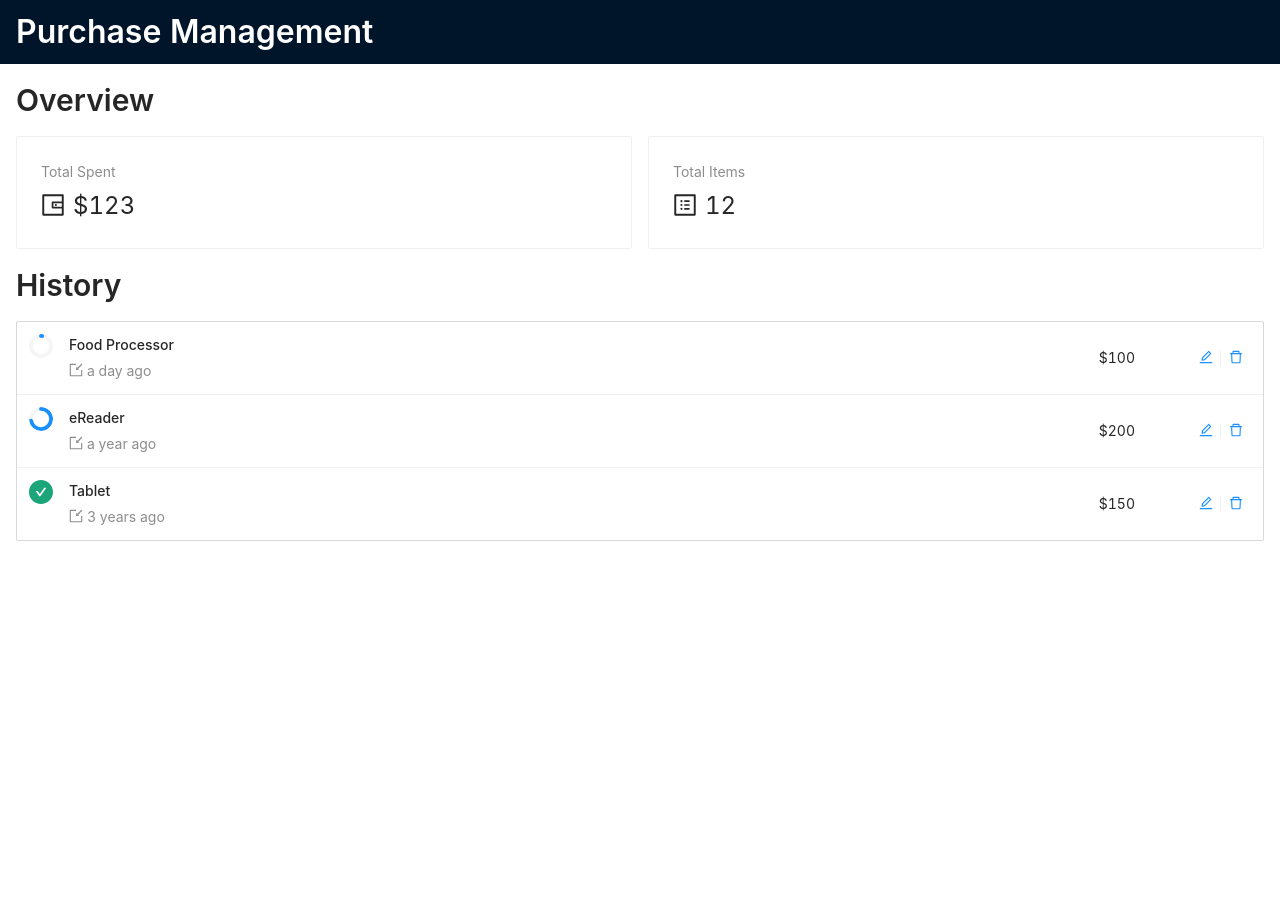
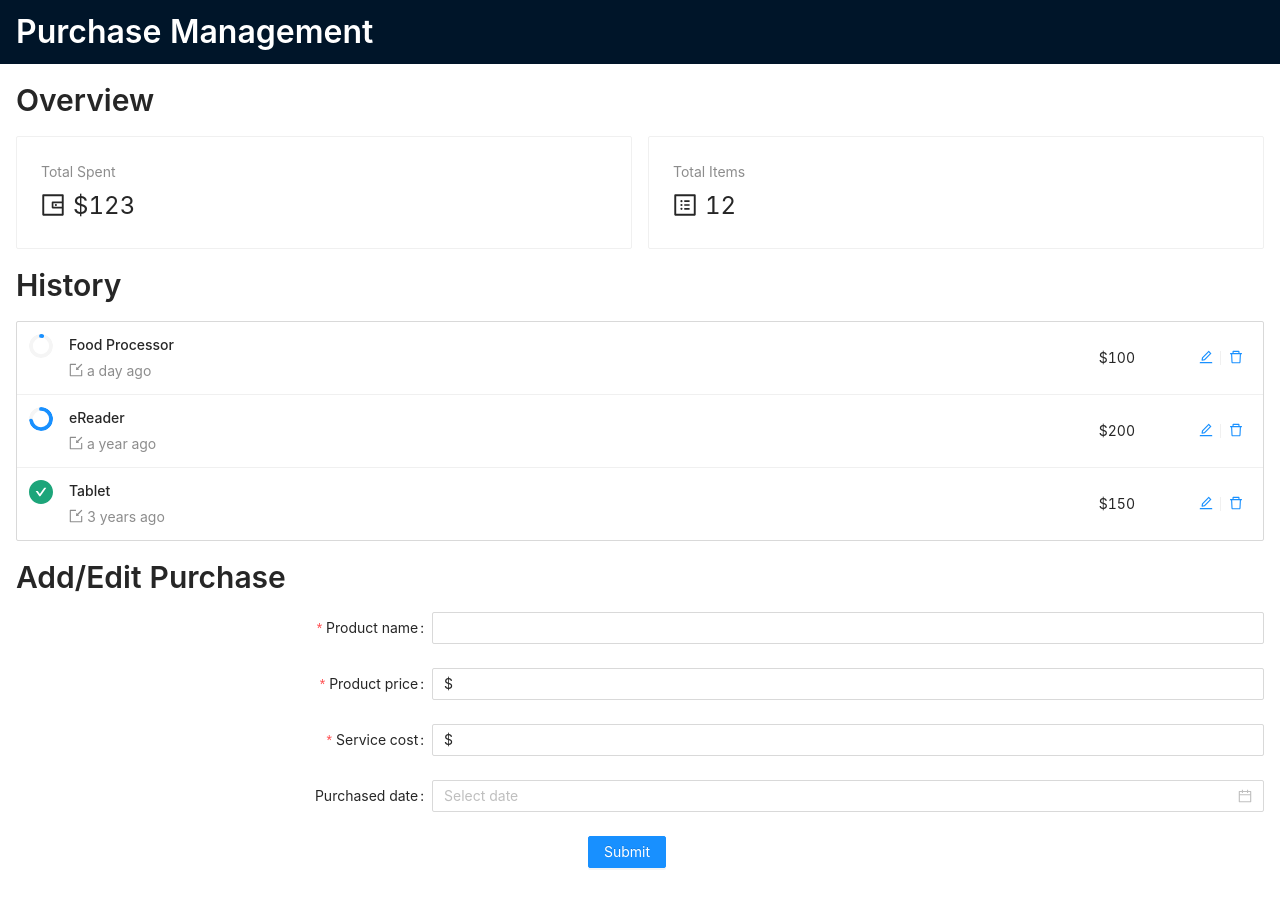
Before and after one commit to kietnguyen/purchase-management, a React (Create React App) app: page / in a window 1280 px wide. Before the commit the page ends 800 px from the top, so only its background shows below. Built offline with nearby package versions, Linux system fonts and the light colour scheme.

Commit message:
Add Purchase form component

```diff
--- a/src/App.js
+++ b/src/App.js
@@ -2,12 +2,14 @@ import './App.less';
 import History from './components/History';
 import Layout from './components/Layout';
 import Overview from './components/Overview';
+import Purchase from './components/Purchase';
 
 function App() {
   return (
     <Layout>
       <Overview />
       <History />
+      <Purchase />
     </Layout>
   );
 }
--- /dev/null
+++ b/src/components/Purchase/index.js
@@ -0,0 +1,84 @@
+import { Button, DatePicker, Form, Input, Typography } from 'antd';
+import React from 'react';
+import styled from 'styled-components';
+import { dateFormat } from '../../utils/datetime';
+import { Content } from '../common/styles';
+
+const { Title } = Typography;
+
+const formItemLayout = {
+  labelCol: {
+    xs: {
+      span: 24,
+    },
+    sm: {
+      span: 8,
+    },
+  },
+  wrapperCol: {
+    xs: {
+      span: 24,
+    },
+    sm: {
+      span: 16,
+    },
+  },
+};
+
+const CenterContainer = styled.div`
+  display: flex;
+  justify-content: center;
+`;
+
+const Purchase = () => {
+  return (
+    <Content>
+      <Title level={2}>Add/Edit Purchase</Title>
+      <Form
+        name='purchase'
+        autoComplete='off'
+        {...formItemLayout}
+      >
+        <Form.Item
+          label='Product name'
+          name='name'
+          rules={[{ required: true, message: 'Please input Product name' }]}
+        >
+          <Input />
+        </Form.Item>
+
+        <Form.Item
+          label='Product price'
+          name='price'
+          rules={[{ required: true, message: 'Please input Product price' }]}
+        >
+          <Input prefix='$' type='number' min={0} />
+        </Form.Item>
+
+        <Form.Item
+          label='Service cost'
+          name=''
+          rules={[{ required: true, message: 'Please input Service cost' }]}
+        >
+          <Input prefix='$' type='number' min={0} />
+        </Form.Item>
+
+        <Form.Item
+          label='Purchased date'
+          name='purchasedAt'
+        >
+          <DatePicker format={dateFormat} style={{ width: '100%' }} />
+        </Form.Item>
+
+        <Form.Item style={{ display: 'flex', justifyContent: 'center' }}>
+          <CenterContainer>
+            <Button type='primary' htmlType='submit'>
+              Submit
+            </Button>
+          </CenterContainer>
+        </Form.Item>
+      </Form>
+    </Content>
+  );
+};
+export default Purchase;
--- a/src/utils/datetime.js
+++ b/src/utils/datetime.js
@@ -3,4 +3,6 @@ import dayjs from 'dayjs';
 const relativeTime = require('dayjs/plugin/relativeTime');
 dayjs.extend(relativeTime)
 
+export const dateFormat = 'YYYY-MM-DD';
+
 export const dateFormatter = (timestamp) => dayjs.unix(timestamp).fromNow();
```
